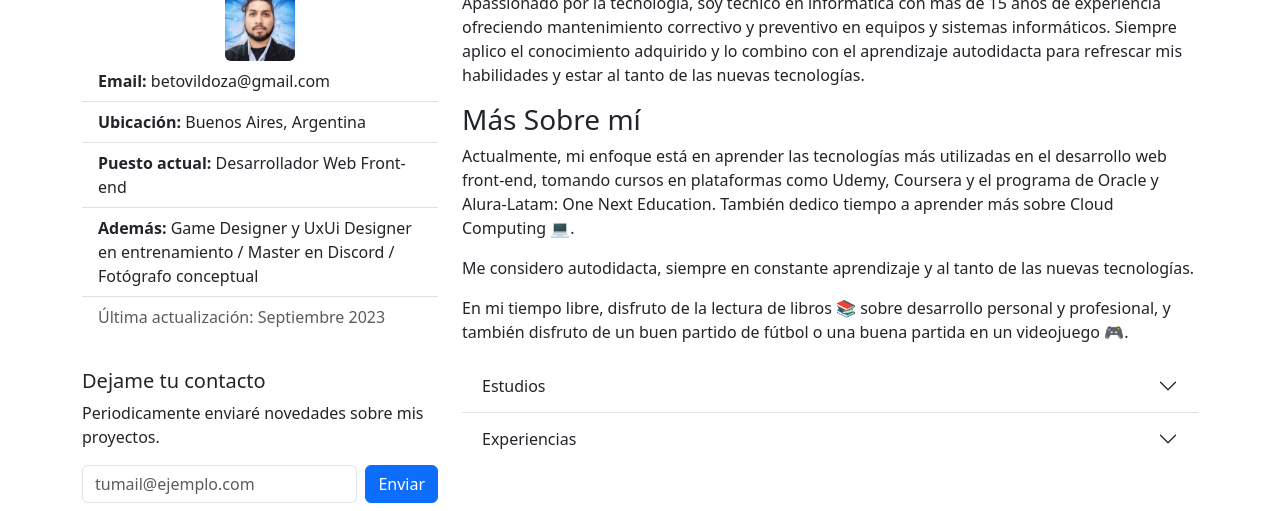
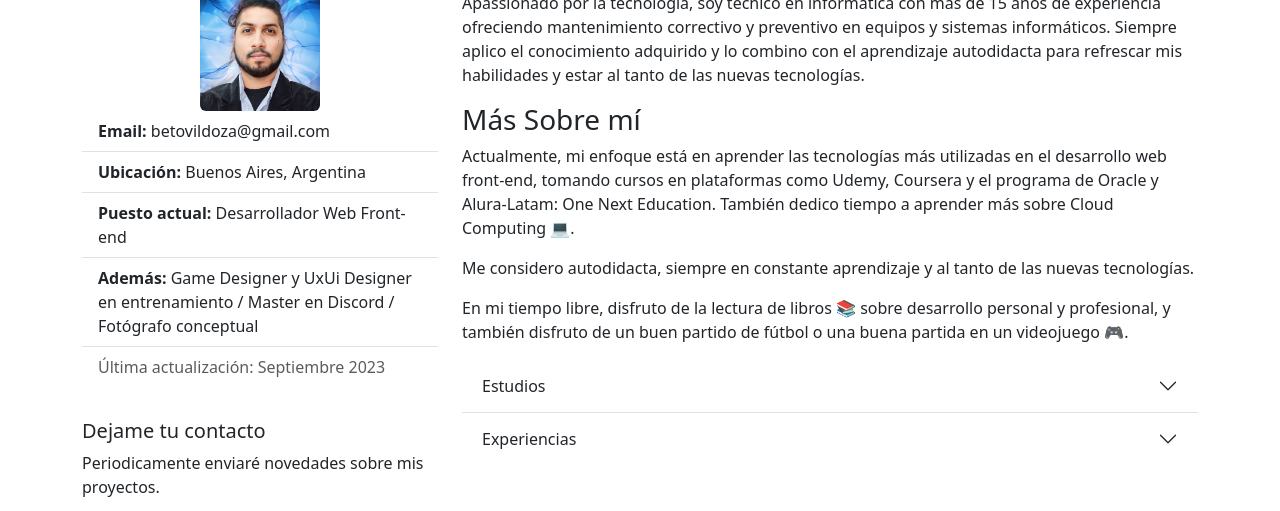
Before and after one commit to betovildoza/betovildoza.github.io, a plain HTML site: page index.html in a window 1280 px wide. Shown: the part 139-650 px from the top of the page. Drawn offline with nearby package versions, Linux system fonts and the light colour scheme; a script that the page names is missing.

Commit message:
Update styles.css

```diff
--- a/styles.css
+++ b/styles.css
@@ -28,8 +28,7 @@
 }
 
 .imgProfile {
-  max-width: 70px;
-  border-radius: 100%;
+  max-width: 120px;
 }
 
 @media screen and (max-width: 720px) {
```
